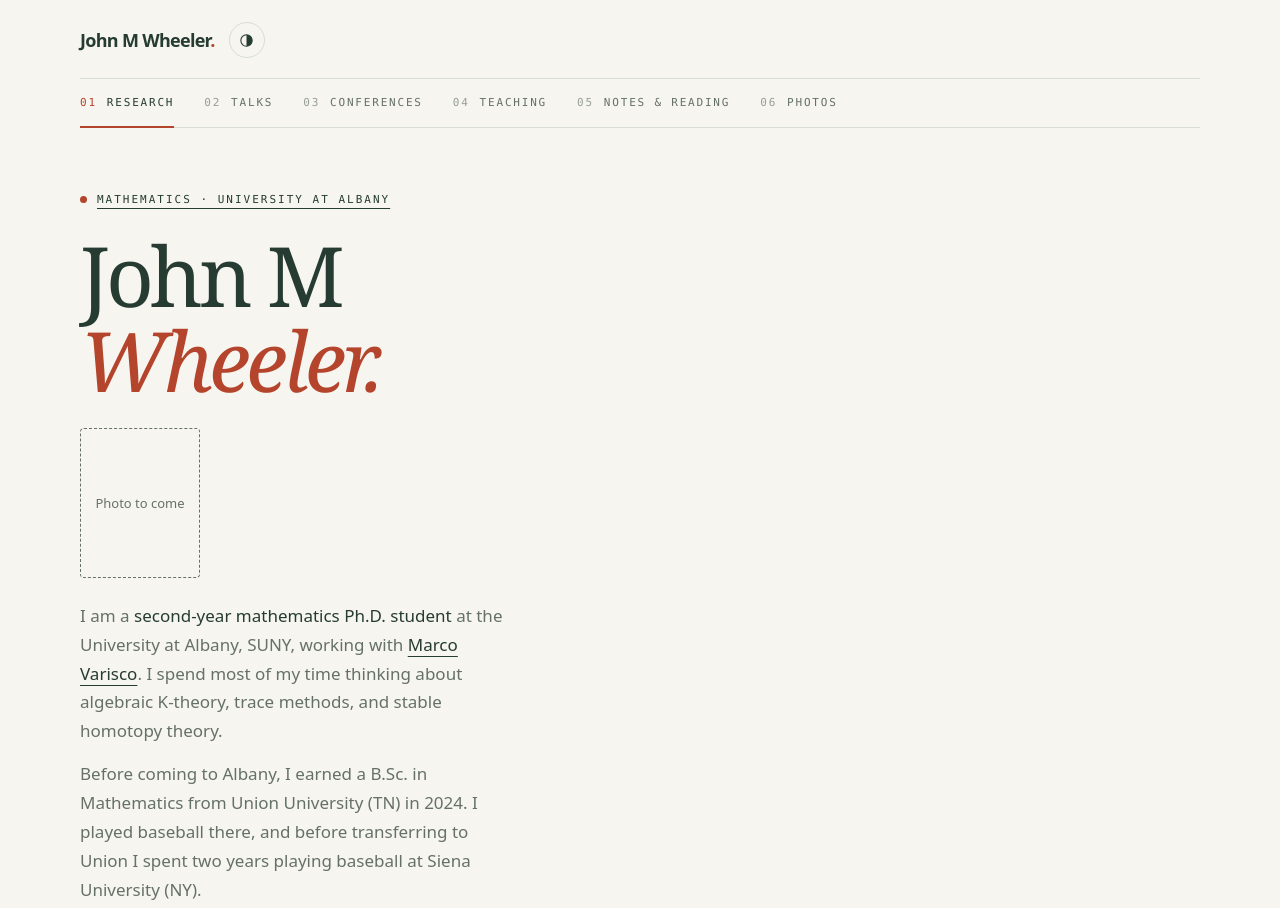
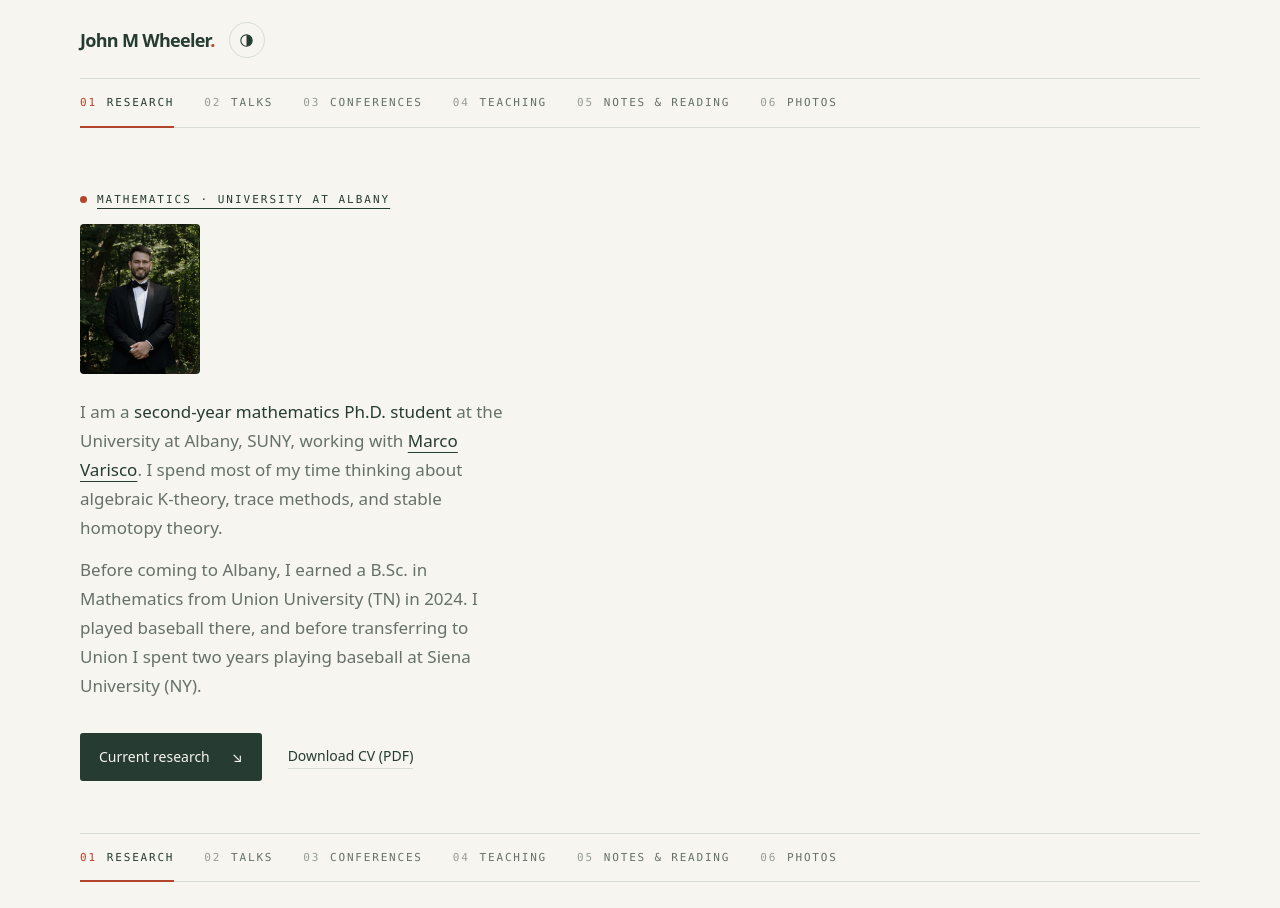
Before and after one commit to JohnMWheeler/PersonalWebsite, a plain HTML site: page index.html in a window 1280 px wide. Shown: the top 908 px of the page. Drawn offline with Linux system fonts and the light colour scheme.

Commit message:
Add homepage portrait and comment out hero heading

```diff
--- a/index.html
+++ b/index.html
@@ -6,7 +6,7 @@
   <meta name="description" content="John M Wheeler is a second-year mathematics Ph.D. student at the University at Albany, SUNY, working with Marco Varisco. Research interests include algebraic K-theory, trace methods, stable homotopy theory, and derived algebraic geometry.">
   <meta name="color-scheme" content="light dark">
   <title>John M Wheeler — Mathematics</title>
-  <link rel="stylesheet" href="site.css?v=hero-photo-1">
+  <link rel="stylesheet" href="site.css?v=hero-photo-2">
   <script src="site.js?v=stacked-dates-3"></script>
   <!-- Tabbed layout: remove these two lines to return to the single long page. -->
   <link rel="stylesheet" href="layout-tabs.css?v=4">
@@ -24,11 +24,11 @@
       </div>
     </header>
     <main id="main">
-      <section class="hero" aria-labelledby="hero-title">
+      <section class="hero" aria-label="About John M Wheeler">
         <div>
           <p class="eyebrow"><span class="dot" aria-hidden="true"></span> <a href="https://www.albany.edu/math">Mathematics · University at Albany</a></p>
-          <h1 id="hero-title">John M<br><em>Wheeler.</em></h1>
-          <p class="hero-photo-placeholder">Photo to come</p>
+          <!-- <h1 id="hero-title">John M<br><em>Wheeler.</em></h1> -->
+          <img class="hero-photo" src="files/photos/john-m-wheeler-portrait.webp" width="392" height="490" alt="John M Wheeler">
           <p class="intro">I am a <strong>second-year mathematics Ph.D. student</strong> at the University at Albany, SUNY, working with <strong><a href="https://varisco.info/">Marco Varisco</a></strong>. I spend most of my time thinking about algebraic K-theory, trace methods, and stable homotopy theory.</p>
           <p class="intro">Before coming to Albany, I earned a B.Sc. in Mathematics from Union University (TN) in 2024. I played baseball there, and before transferring to Union I spent two years playing baseball at Siena University (NY).</p>
           <div class="actions">
--- a/site.css
+++ b/site.css
@@ -27,18 +27,12 @@ nav a { text-decoration:none; }
 h1,h2,h3,p { margin:0; }
 h1 { margin:25px 0; font:clamp(56px,6.5vw,85px)/1.02 Georgia,"Times New Roman",serif; font-weight:400; letter-spacing:-3.8px; }
 h1 em { font-weight:400; color:var(--accent); }
-.hero-photo-placeholder {
-  display:grid;
-  place-items:center;
+.hero-photo {
+  display:block;
   width:min(120px,100%);
-  aspect-ratio:4 / 5;
-  margin:0 0 24px;
-  padding:8px;
-  border:1px dashed var(--muted);
+  height:auto;
+  margin:16px 0 24px;
   border-radius:4px;
-  color:var(--muted);
-  font-size:13px;
-  text-align:center;
 }
 .intro { color:var(--muted); max-width:430px; font-size:17px; }
 .intro + .intro { margin-top:14px; }
```
Also changed, not shown: files/photos/john-m-wheeler-portrait.webp (added).
